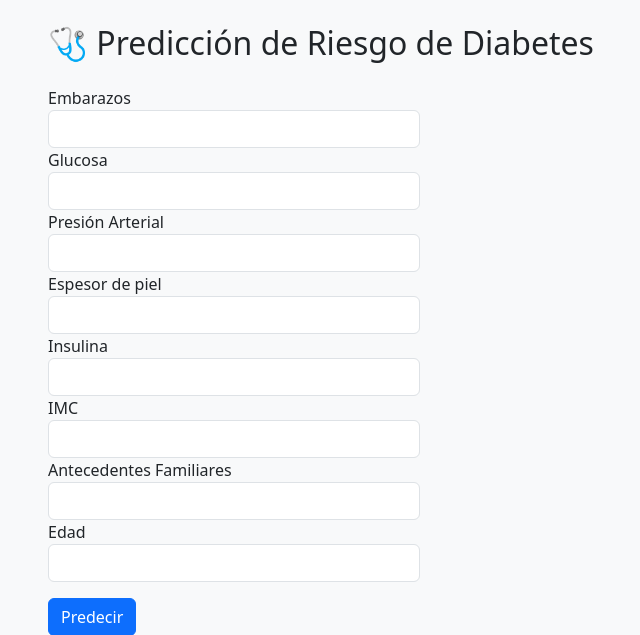
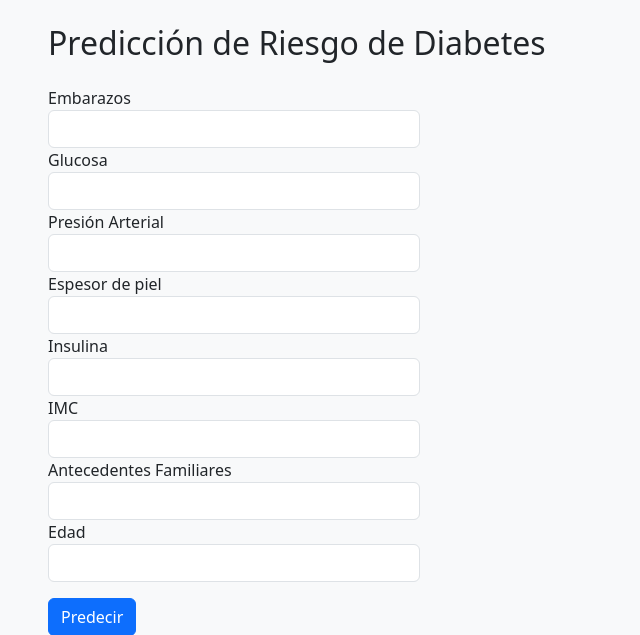
Before and after one commit to Sebrd06/prediccion_diabetes_ml, a Flask app: page / in a window 1280 px wide. Shown: the top 635 px of the page, without its empty margins (34-674 px from the left). Run offline with Flask 3, Linux system fonts and the light colour scheme; parts of the project's set-up code (start-up, migrations or seed data) failed here and were passed over.

Commit message:
Actualizacion del archivo html

```diff
--- a/templates/index.html
+++ b/templates/index.html
@@ -7,7 +7,7 @@
 </head>
 <body class="p-4 bg-light">
     <div class="container">
-        <h2 class="mb-4">🩺 Predicción de Riesgo de Diabetes</h2>
+        <h2 class="mb-4"> Predicción de Riesgo de Diabetes</h2>
 
         <form action="/predecir" method="POST" class="row3">
             <div class="col-md-4"><label>Embarazos</label><input type="number" step="1" name="pregnancies" class="form-control" required></div>
```
